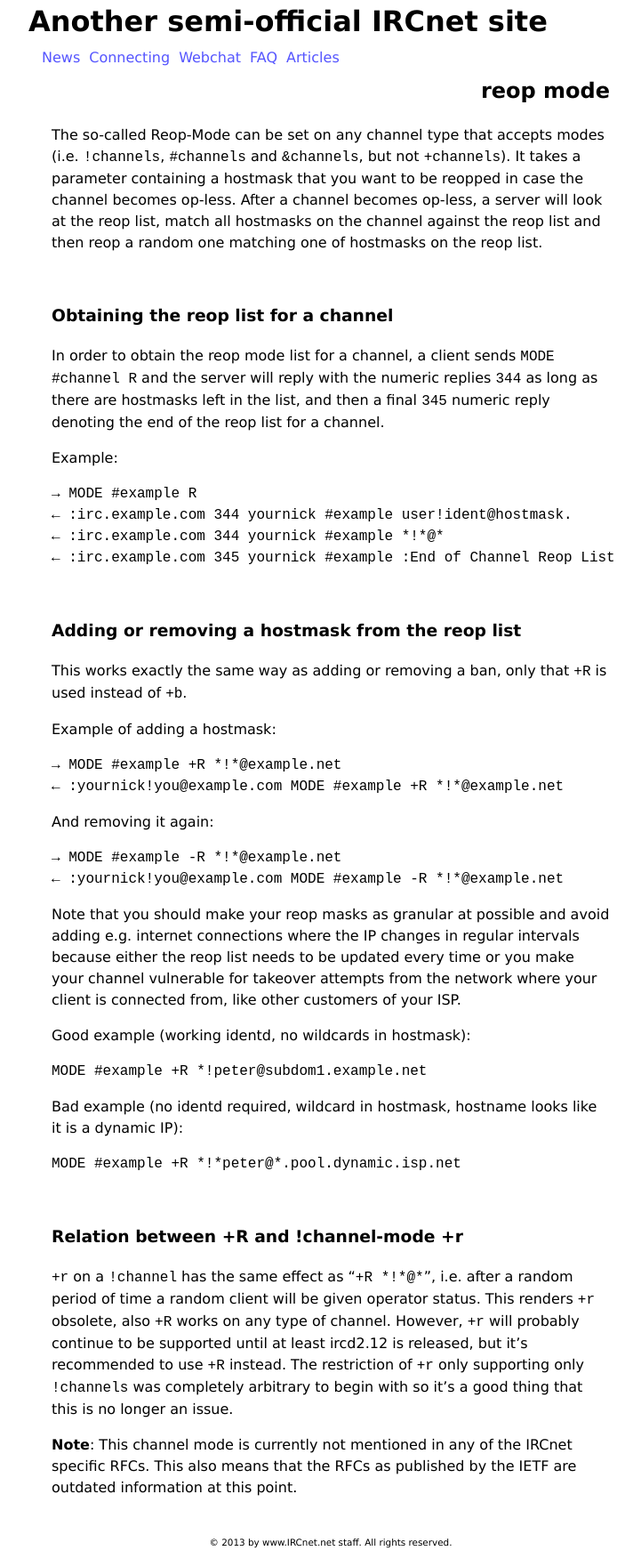
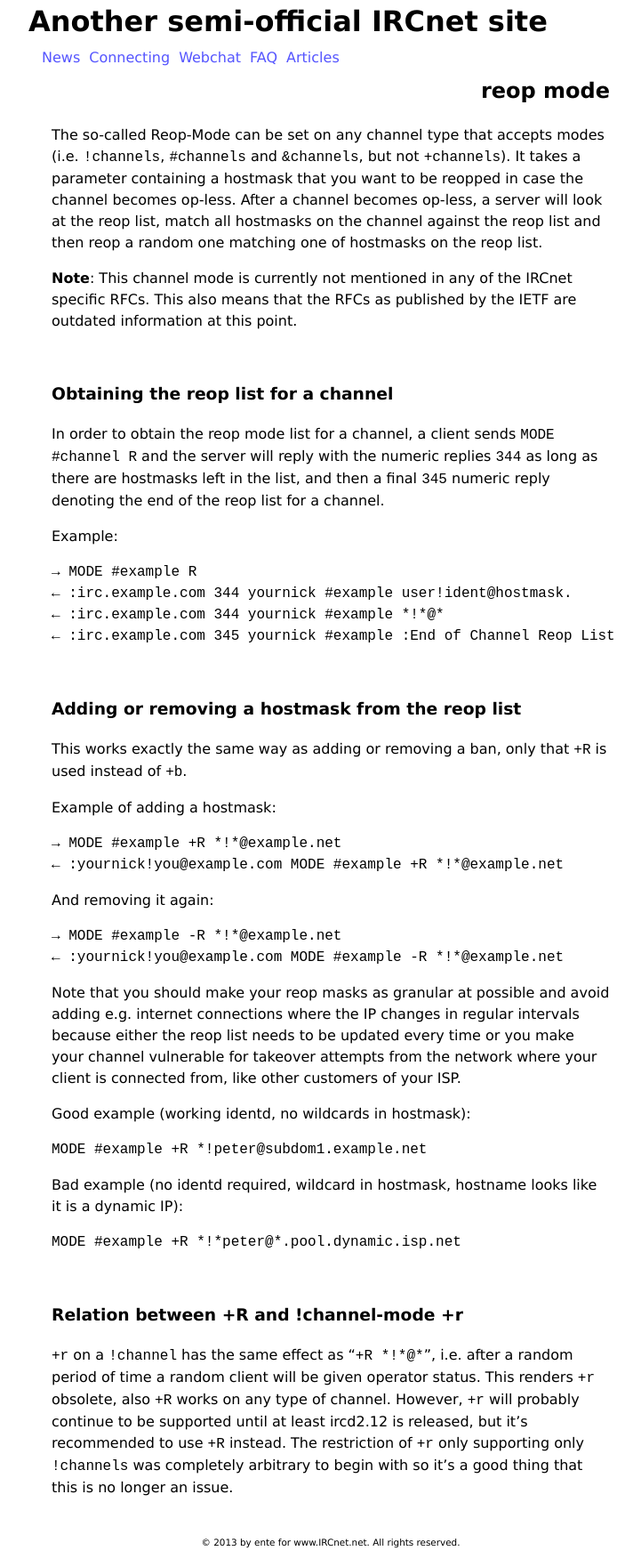
Before and after one commit to ircnet-website/www.IRCnet.net, a Jekyll site: the page built from articles/reop/index.md, in a window 1280 px wide. Shown: the whole page at 89% size, without its empty margins (268-989 px from the left). Built offline with Jekyll 4.4.1, drawn with Linux system fonts in a browser that asks for light colours; some of the changed lines change nothing that is shown.

Commit message:
minor reop article fix

```diff
--- a/articles/reop/index.md
+++ b/articles/reop/index.md
@@ -1,6 +1,7 @@
 ---
 title: reop mode
 layout: default
+copyright: 2013 by ente for www.IRCnet.net. All rights reserved.
 ---
 The so-called Reop-Mode can be set on any channel type that accepts modes (i.e.
 `!channels`, `#channels` and `&channels`, but not `+channels`). It takes a
@@ -8,6 +9,10 @@ parameter containing a hostmask that you want to be reopped in case the channel
 becomes op-less. After a channel becomes op-less, a server will look at the reop
 list, match all hostmasks on the channel against the reop list and then reop a
 random one matching one of hostmasks on the reop list.
+
+**Note**: This channel mode is currently not mentioned in any of the IRCnet
+specific RFCs. This also means that the RFCs as published by the IETF are
+outdated information at this point.
 
 ### Obtaining the reop list for a channel
 
@@ -62,7 +67,3 @@ continue to be supported until at least ircd2.12 is released, but it's
 recommended to use `+R` instead. The restriction of `+r` only supporting only
 `!channels` was completely arbitrary to begin with so it's a good thing that
 this is no longer an issue.
-
-**Note**: This channel mode is currently not mentioned in any of the IRCnet
-specific RFCs. This also means that the RFCs as published by the IETF are
-outdated information at this point.
```
